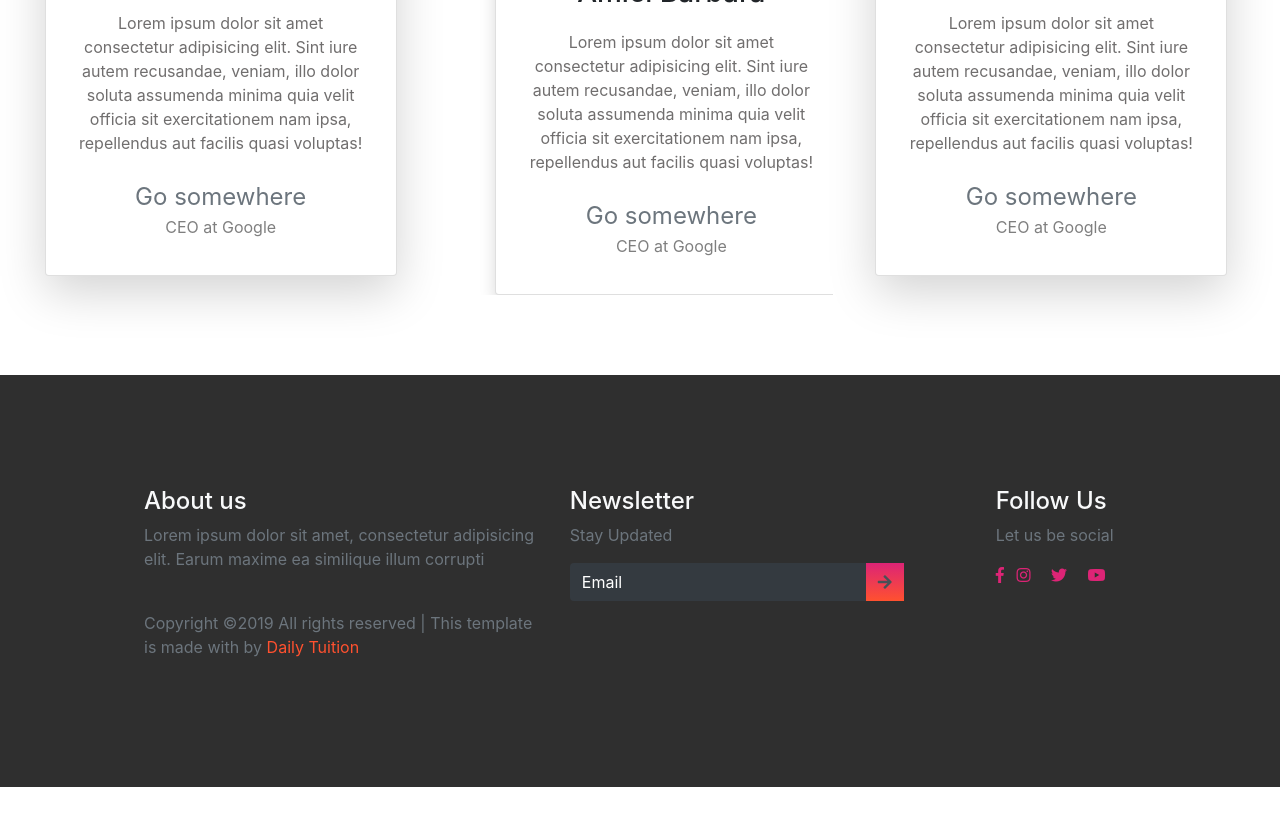
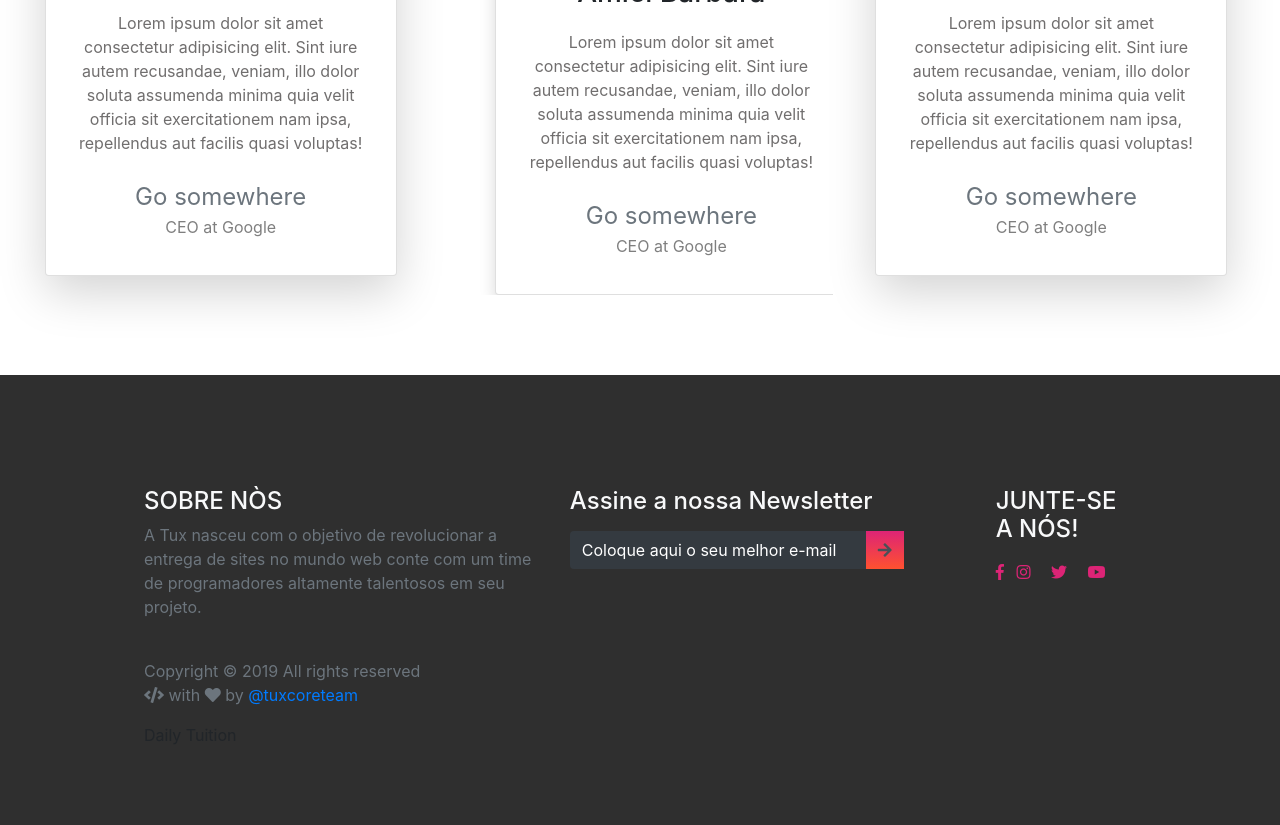
Before and after one commit to tuxcoreteam/sejatux.com.br, a plain HTML site: page index.html in a window 1280 px wide. Shown: the part 5664-6489 px from the top of the page. Before the commit the page ends 6451 px from the top, so only its background shows below. Drawn offline with nearby package versions, Linux system fonts and the light colour scheme; a web font is replaced by a local one.

Commit message:
👊
footer add

```diff
--- a/index.html
+++ b/index.html
@@ -408,19 +408,20 @@
     <div class="container-fluid p-0">
       <div class="row text-left">
         <div class="col-md-5 col-sm-5">
-          <h4 class="text-light">About us</h4>
-          <p class="text-muted">Lorem ipsum dolor sit amet, consectetur adipisicing elit. Earum maxime ea similique illum corrupti</p>
-          <p class="pt-4 text-muted">Copyright ©2019 All rights reserved | This template is made with by
+          <h4 class="text-light">SOBRE NÒS</h4>
+          <p class="text-muted">A Tux nasceu com o objetivo de revolucionar a entrega de sites no mundo web conte com um time de programadores altamente talentosos em seu projeto.</p>
+          <p class="pt-4 text-muted">Copyright © 2019 All rights reserved <br>
+            <i class="fa fa-code"></i> with <i class="fa fa-heart"></i> by <a href="#" target="_blank">@tuxcoreteam </p></p></a>
             <span> Daily Tuition</span>
           </p>
         </div>
         <div class="col-md-5 col-sm-12">
-          <h4 class="text-light">Newsletter</h4>
-          <p class="text-muted">Stay Updated</p>
+          <h4 class="text-light">Assine a nossa Newsletter</h4>
+          <p class="text-muted"></p>
           <form class="form-inline">
             <div class="col pl-0">
               <div class="input-group pr-5">
-                <input type="text" class="form-control bg-dark text-white" id="inlineFormInputGroupUsername2" placeholder="Email">
+                <input type="text" class="form-control bg-dark text-white" id="inlineFormInputGroupUsername2" placeholder="Coloque aqui o seu melhor e-mail">
                 <div class="input-group-prepend">
                   <div class="input-group-text">
                     <i class="fas fa-arrow-right"></i>
@@ -431,8 +432,10 @@
           </form>
         </div>
         <div class="col-md-2 col-sm-12">
-          <h4 class="text-light">Follow Us</h4>
-          <p class="text-muted">Let us be social</p>
+          <h4 class="text-light">JUNTE-SE A NÓS!</h4>
+          <p class="text-muted">
+
+          </p>
           <div class="column text-light">
             <i class="fab fa-facebook-f"></i>
             <i class="fab fa-instagram"></i>
```
